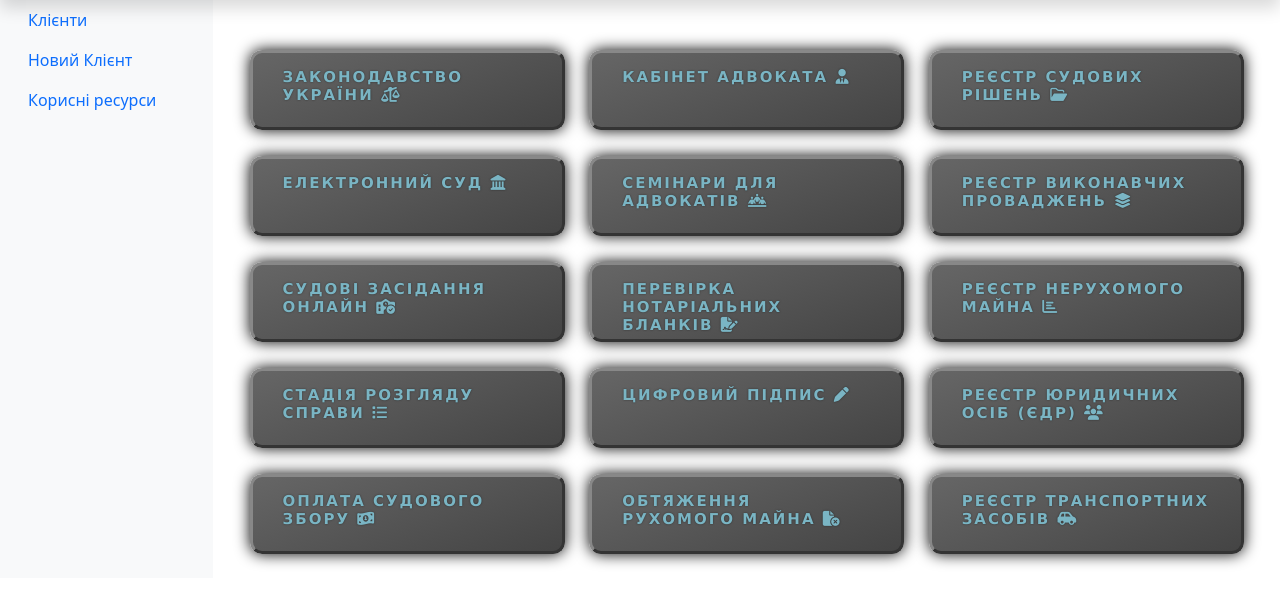
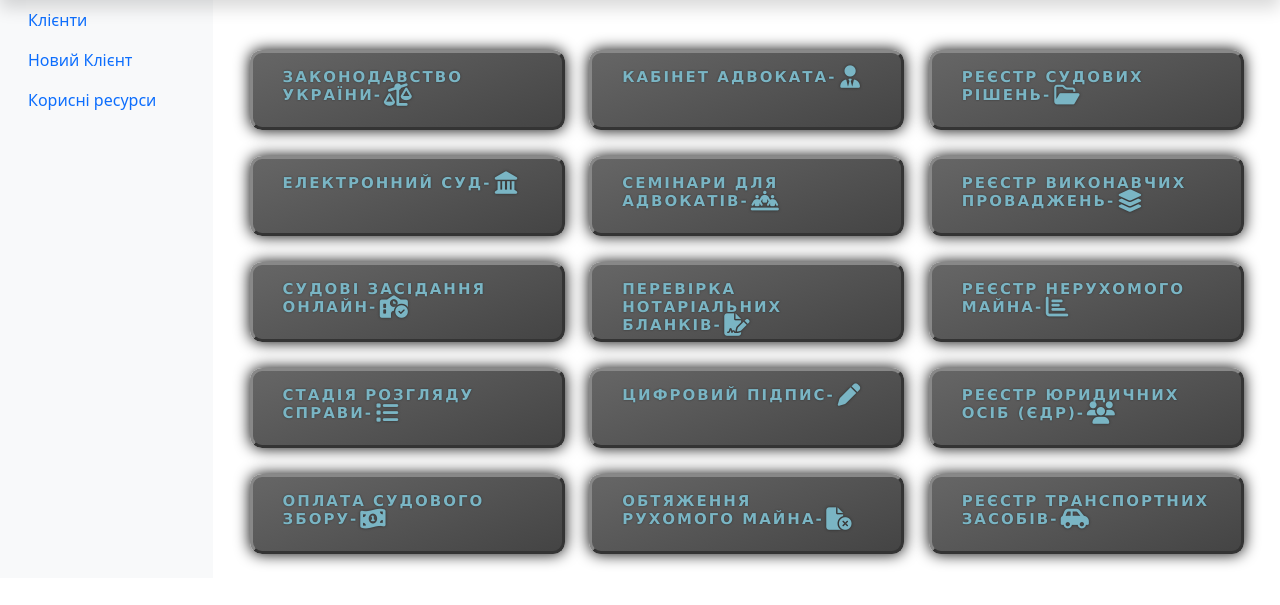
Before and after one commit to MaksKr33/legal_services, a Django app: page /info in a window 1280 px wide. Shown: the part 52-657 px from the top of the page. Run offline with Django 3.2, Linux system fonts and the light colour scheme; a user stored in the database is signed in; some libraries are stand-ins or nearby versions.

Commit message:
writing docstring

```diff
--- a/myapp1/forms.py
+++ b/myapp1/forms.py
@@ -5,7 +5,7 @@ from django.forms.widgets import TextInput,  NumberInput, DateInput, Select, Fil
 
 
 class Baza_client_Form (forms.ModelForm):
-
+       'Create a form for adding and editing client data'
        def __init__(self, *args, **kwargs):
               super().__init__(*args, **kwargs)
               self.fields['type_case'].empty_label = "Тип справи"
@@ -45,5 +45,6 @@ class Baza_client_Form (forms.ModelForm):
 
 
 class LoginUserForm(AuthenticationForm):
+       'Change the standard authorization form'
        username = forms.CharField(label= 'Логін', widget= forms.TextInput (attrs= {'class':  'form-control' }))
        password = forms.CharField(label= 'Пароль', widget= forms.PasswordInput (attrs= {'class': 'form-control' }))
--- a/myapp1/models.py
+++ b/myapp1/models.py
@@ -1,3 +1,4 @@
+from django.urls import reverse_lazy
 from django.db import models
 
 class Baza_client(models.Model):
@@ -15,7 +16,7 @@ class Baza_client(models.Model):
         return self.name_client
 
     def get_absolute_url(self):
-        return f'/contact'
+        return reverse_lazy('home')
 
 class TypeCase(models.Model):
     NameTypeCase = models.CharField(max_length = 100)
--- a/myapp1/static/filecss/css/effect_buttons.css
+++ b/myapp1/static/filecss/css/effect_buttons.css
@@ -1,8 +1,10 @@
+/*  link styles for the template 'web_resources.html' */
 .buttons{
         display:flex;
         justify-content:space-around;
         align-items:center;
         flex-wrap:wrap;
+        padding-top:10;
 }
 
 .buttons a {
@@ -104,3 +106,7 @@
         transition: 1s;
         transition-delay: 0.75s;
 }
+
+.buttons a i {
+        transform: scale(1.5,  1.5);
+}
--- a/myapp1/static/filecss/css/menueefect.css
+++ b/myapp1/static/filecss/css/menueefect.css
@@ -1,6 +1,6 @@
+/*  styles for the template 'list_clients.html' */
 
 .user1{ font-family: "verdana";}
-
 
 .update { transform: scale(.7,  .7); }
 .update:hover{transform: scale(1.5);}
@@ -8,9 +8,12 @@
 .delete { transform: scale(.7,  .7); }
 .delete:hover{transform: scale(1.5);}
 
-.nav-link {transform: scale(1,  1);}
+.nav-link {
+    font-weight:500;
+    transform: scale(1,  1);}
+
 .nav-link:hover{transform: scale(1.2);}
-/* */
+
 .container{
     width: 1200px;
     margin: 0 auto;
@@ -20,6 +23,8 @@
     top: 10%;
     left: 35%;
 }
+
+/*  styles for the template 'Login.html' */
 .avtorization{
     border: 3px solid black;
     width: 470px;
@@ -29,6 +34,7 @@
     border-radius: 25px
  }
 
+/*  styles for the template 'new_client.html' */
 .new_client{
     width: 1200px;
     margin: 0 auto;
--- a/myapp1/templates/myapp1/informations.html
+++ /dev/null
@@ -1,124 +0,0 @@
-{% extends 'myapp1/base.html' %}
-
-{% load static %}
-
-
-{% block menu %}
-{% endblock %}
-
-{% block document %}
-{% endblock %}
-
-{% block baza %}
-<link rel="stylesheet" type="text/css" href= "{% static 'filecss/css/effect_buttons.css'%}"/>
-<script src="https://kit.fontawesome.com/281c808ed5.js" crossorigin="anonymous"></script>
-<body>
-    <div class="buttons">
-        <a class="link_button" href="https://zakon.rada.gov.ua/laws/main/index">Законодавство України
-            <i class="fa-sharp fa-solid fa-scale-unbalanced"></i>
-            <span></span>
-            <span></span>
-            <span></span>
-            <span></span>
-        </a>
-        <a class="link_button" href="https://unba.org.ua/">Кабінет адвоката
-            <i class="fa-solid fa-user-tie"></i>
-            <span></span>
-            <span></span>
-            <span></span>
-            <span></span>
-        </a>
-        <a class="link_button" href="https://reyestr.court.gov.ua/">Реєстр судових рішень
-            <i class="fa-regular fa-folder-open"></i>
-            <span></span>
-            <span></span>
-            <span></span>
-            <span></span>
-        </a>
-        <a class="link_button" href="https://id.court.gov.ua/">Електронний суд
-            <i class="fa-solid fa-landmark"></i>
-            <span></span>
-            <span></span>
-            <span></span>
-            <span></span>
-        </a>
-        <a class="link_button" href="https://cpd.hsa.org.ua/signin">Семінари для адвокатів
-            <i class="fa-sharp fa-solid fa-people-line"></i>
-            <span></span>
-            <span></span>
-            <span></span>
-            <span></span>
-        </a>
-        <a class="link_button" href="https://asvpweb.minjust.gov.ua/#/search-debtors">Реєстр виконавчих проваджень
-            <i class="fa-solid fa-layer-group"></i>
-            <span></span>
-            <span></span>
-            <span></span>
-            <span></span>
-        </a>
-        <a class="link_button" href="https://vkz.court.gov.ua/">Судові засідання онлайн
-            <i class="fa-solid fa-school-circle-check"></i>
-            <span></span>
-            <span></span>
-            <span></span>
-            <span></span>
-        </a>
-        <a class="link_button" href="https://rnb.nais.gov.ua/">Перевірка нотаріальних бланків
-            <i class="fa-solid fa-file-signature"></i>
-            <span></span>
-            <span></span>
-            <span></span>
-            <span></span>
-        </a>
-        <a class="link_button" href="https://online.minjust.gov.ua/login">Реєстр нерухомого майна
-            <i class="fa-solid fa-chart-bar"></i>
-            <span></span>
-            <span></span>
-            <span></span>
-            <span></span>
-        </a>
-        <a class="link_button" href="https://court.gov.ua/fair/">Cтадія розгляду справи
-            <i class="fa-solid fa-list"></i>
-            <span></span>
-            <span></span>
-            <span></span>
-            <span></span>
-        </a>
-        <a class="link_button" href="https://sign.diia.gov.ua/">Цифровий підпис
-            <i class="fa-sharp fa-solid fa-pen"></i>
-            <span></span>
-            <span></span>
-            <span></span>
-            <span></span>
-        </a>
-        <a class="link_button" href="https://usr.minjust.gov.ua/content/free-search">Реєстр юридичних осіб (ЄДР)
-            <i class="fa-solid fa-users"></i>
-            <span></span>
-            <span></span>
-            <span></span>
-            <span></span>
-        </a>
-        <a class="link_button" href="https://court.gov.ua/affairs/sudytax/">Оплата судового збору
-            <i class="fa-solid fa-money-bill-1-wave"></i>
-            <span></span>
-            <span></span>
-            <span></span>
-            <span></span>
-        </a>
-        <a class="link_button" href="https://orm.minjust.gov.ua/#/">Обтяження рухомого майна
-            <i class="fa-solid fa-file-circle-xmark"></i>
-            <span></span>
-            <span></span>
-            <span></span>
-            <span></span>
-        </a>
-        <a class="link_button" href="https://igov.gov.ua/service/1397/general">Реєстр транспортних засобів
-            <i class="fa-solid fa-car-side"></i>
-            <span></span>
-            <span></span>
-            <span></span>
-            <span></span>
-        </a>
-    </div>
-</body>
-{% endblock %}
--- a/myapp1/templates/myapp1/new_client.html
+++ b/myapp1/templates/myapp1/new_client.html
@@ -16,8 +16,6 @@
 <div class="new_client">
 <div class="someDiv">
  <form method="post" enctype="multipart/form-data">
-     <!-- <div class="form-group" id="new_client" v-model="form in Client"  >
-     -->
         {% csrf_token %}
         {{ form.name_client }}<br >
         {{ form.contract_number }}<br>
@@ -25,7 +23,8 @@
         {{ form.type_case }}<br>
         {{ form.date }}<br>
         {{ form.status_case }}<br>
-        {{ form.documents_case }}<br>
+        {{ form.documents_case }} <br>
+
         <button type="submit" class="btn btn-success"> Зареєструвати</button><br>
     </div>
         <div id="myModal" class="modal fade">
--- /dev/null
+++ b/myapp1/templates/myapp1/web_resources.html
@@ -0,0 +1,124 @@
+{% extends 'myapp1/base.html' %}
+
+{% load static %}
+
+
+{% block menu %}
+{% endblock %}
+
+{% block document %}
+{% endblock %}
+
+{% block baza %}
+<link rel="stylesheet" type="text/css" href= "{% static 'filecss/css/effect_buttons.css'%}"/>
+<script src="https://kit.fontawesome.com/281c808ed5.js" crossorigin="anonymous"></script>
+<body>
+    <div class="buttons">
+        <a class="link_button" href="https://zakon.rada.gov.ua/laws/main/index"> Законодавство України-
+            <i class="fa-sharp fa-solid fa-scale-unbalanced"></i>
+                <span></span>
+                <span></span>
+                <span></span>
+                <span></span>
+        </a>
+        <a class="link_button" href="https://unba.org.ua/">Кабінет адвоката-
+            <i class="fa-solid fa-user-tie"></i>
+                <span></span>
+                <span></span>
+                <span></span>
+                <span></span>
+        </a>
+        <a class="link_button" href="https://reyestr.court.gov.ua/">Реєстр судових рішень-
+            <i class="fa-regular fa-folder-open"></i>
+                <span></span>
+                <span></span>
+                <span></span>
+                <span></span>
+        </a>
+        <a class="link_button" href="https://id.court.gov.ua/">Електронний суд-
+            <i class="fa-solid fa-landmark"></i>
+                <span></span>
+                <span></span>
+                <span></span>
+                <span></span>
+        </a>
+        <a class="link_button" href="https://cpd.hsa.org.ua/signin">Семінари для адвокатів-
+            <i class="fa-sharp fa-solid fa-people-line"></i>
+                <span></span>
+                <span></span>
+                <span></span>
+                <span></span>
+        </a>
+        <a class="link_button" href="https://asvpweb.minjust.gov.ua/#/search-debtors">Реєстр виконавчих проваджень-
+            <i class="fa-solid fa-layer-group"></i>
+                <span></span>
+                <span></span>
+                <span></span>
+                <span></span>
+        </a>
+        <a class="link_button" href="https://vkz.court.gov.ua/">Судові засідання онлайн-
+            <i class="fa-solid fa-school-circle-check"></i>
+                <span></span>
+                <span></span>
+                <span></span>
+                <span></span>
+        </a>
+        <a class="link_button" href="https://rnb.nais.gov.ua/">Перевірка нотаріальних бланків-
+            <i class="fa-solid fa-file-signature"></i>
+                <span></span>
+                <span></span>
+                <span></span>
+                <span></span>
+        </a>
+        <a class="link_button" href="https://online.minjust.gov.ua/login">Реєстр нерухомого майна-
+            <i class="fa-solid fa-chart-bar"></i>
+                <span></span>
+                <span></span>
+                <span></span>
+                <span></span>
+        </a>
+        <a class="link_button" href="https://court.gov.ua/fair/">Cтадія розгляду справи-
+            <i class="fa-solid fa-list"></i>
+                <span></span>
+                <span></span>
+                <span></span>
+                <span></span>
+        </a>
+        <a class="link_button" href="https://sign.diia.gov.ua/">Цифровий підпис-
+            <i class="fa-sharp fa-solid fa-pen"></i>
+                <span></span>
+                <span></span>
+                <span></span>
+                <span></span>
+        </a>
+        <a class="link_button" href="https://usr.minjust.gov.ua/content/free-search">Реєстр юридичних осіб (ЄДР)-
+            <i class="fa-solid fa-users"></i>
+                <span></span>
+                <span></span>
+                <span></span>
+                <span></span>
+        </a>
+        <a class="link_button" href="https://court.gov.ua/affairs/sudytax/">Оплата судового збору-
+            <i class="fa-solid fa-money-bill-1-wave"></i>
+                <span></span>
+                <span></span>
+                <span></span>
+                <span></span>
+        </a>
+        <a class="link_button" href="https://orm.minjust.gov.ua/#/">Обтяження рухомого майна-
+            <i class="fa-solid fa-file-circle-xmark"></i>
+                <span></span>
+                <span></span>
+                <span></span>
+                <span></span>
+        </a>
+        <a class="link_button" href="https://igov.gov.ua/service/1397/general">Реєстр транспортних засобів-
+            <i class="fa-solid fa-car-side"></i>
+                <span></span>
+                <span></span>
+                <span></span>
+                <span></span>
+        </a>
+    </div>
+</body>
+{% endblock %}
--- a/myapp1/urls.py
+++ b/myapp1/urls.py
@@ -1,5 +1,3 @@
-
-
 from django.urls import path
 from myapp1.views import OrederViews, TypeViews, StatusViews, UpdateClients, LoginForm, TypeViews
 from myapp1.views import  base, informations, new_client, logout_user
@@ -18,7 +16,7 @@ urlpatterns = [
         path('logout', logout_user , name= 'logout'),
         path('<int:pk>/update/', UpdateClients.as_view(), name= 'update_client'),
         path('client/<int:pk>', OrederViews.as_view({'get': 'destroy'}), name='delete' ),
-        path('typecase/<int:pk>', TypeViews.as_view({'get': 'destro'}), name='delete' )
+
        ]
 
 urlpatterns+=router.urls
--- a/myapp1/views.py
+++ b/myapp1/views.py
@@ -10,9 +10,7 @@ from django_filters.rest_framework import DjangoFilterBackend
 from rest_framework.filters import SearchFilter, OrderingFilter
 from django.urls import reverse_lazy
 from django.contrib.auth.decorators import login_required
-from django.contrib.auth.mixins import LoginRequiredMixin
 from rest_framework.permissions import IsAuthenticated
-from rest_framework.response import Response
 from rest_framework.pagination import PageNumberPagination
 
 @login_required
@@ -21,11 +19,11 @@ def base(request):
 
 @login_required
 def informations(request):
-    return render(request,'myapp1/informations.html')
+    return render(request,'myapp1/web_resources.html')
 
 @login_required
 def new_client(request):
-    """Function create and store a new customer in the database """
+    "Function create and store a new customer in the database "
 
     error = ''
     if request.method == 'POST':
@@ -44,32 +42,37 @@ def new_client(request):
 
 
 class UpdateClients(UpdateView):
-    """ Class redact customer data"""
+    " Class redact customer data "
     model= Baza_client
     template_name = 'myapp1/new_client.html'
     form_class = Baza_client_Form
 
 
 class LoginForm(LoginView):
+    'User authorization'
     form_class = LoginUserForm
     template_name = 'myapp1/Login.html'
 
-
-    def get_success_url(self) :
+    def get_success_url(self):
         return reverse_lazy ('home')
 
 def logout_user(request):
+    'User exit'
     logout (request)
     return redirect('login')
 
 # class ApiListPaginations(PageNumberPagination):
-#     page_size = 1
+#     page_size = 2
 #     page_size_query_param = 'page_size'
 #     max_page_size = 10000
 
 
-class OrederViews(ModelViewSet, LoginRequiredMixin):
-    """This class r"""
+class OrederViews(ModelViewSet):
+    """ This class receives data in JSON format.
+    Makes filtering by 4 fields: case type, case status, case submission date, contract date.
+    Search by 2 fields: client name, contract number.
+    Has the function of deleting the client """
+
     queryset = Baza_client.objects.all()
     serializer_class = OrderSeriaLizer
     # permission_classes = [IsAuthenticated]
@@ -80,6 +83,7 @@ class OrederViews(ModelViewSet, LoginRequiredMixin):
     search_fields = ['name_client', 'contract_number']
 
     def destroy (self, request, *args, **kwargs):
+        # complete deletion of client data
         client_del = self.get_object()
         client_del.delete()
         return  redirect('home')
@@ -89,10 +93,6 @@ class TypeViews(ModelViewSet):
     queryset = TypeCase.objects.all()
     serializer_class =  TypeCaseSeriaLizer
 
-    def destro (self, request, *args, **kwargs):
-        client_del = self.get_object()
-        client_del.delete()
-        return Response({'messsage' : "Clean"})
 
 class StatusViews (ModelViewSet):
     queryset = StatusCase.objects.all()
```
Also changed, not shown: myapp1/static/js/app.js (+4 -21 lines), db.sqlite3.
